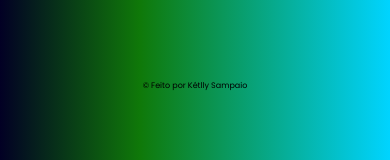
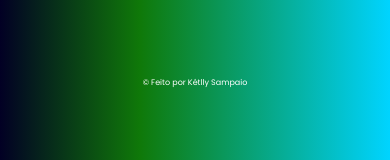
Before and after one commit to KetllySampaio24/GeradorDeQrCode, a plain HTML site: page index.html in a window 390 px wide. Shown: the part 584-744 px from the top of the page. Drawn offline with Linux system fonts and the light colour scheme.

Commit message:
Update style.css

```diff
--- a/style.css
+++ b/style.css
@@ -116,6 +116,14 @@ body {
     display: block;
     transition: all .5s ease;
 }
+footer {
+    width: 100%;
+    color: #ffffff;
+    text-align: center;
+    padding: 1rem;
+    font-size: 1.2rem;
+
+}
 
 @media (max-width: 1024px) {
     #container {
@@ -186,4 +194,10 @@ body {
     #button button {
         height: 35px;
     }
+
 }
+@media (max-width: 768px) {
+    footer {
+        font-size: 1rem;
+        padding: 0.8rem;
+    }
```
